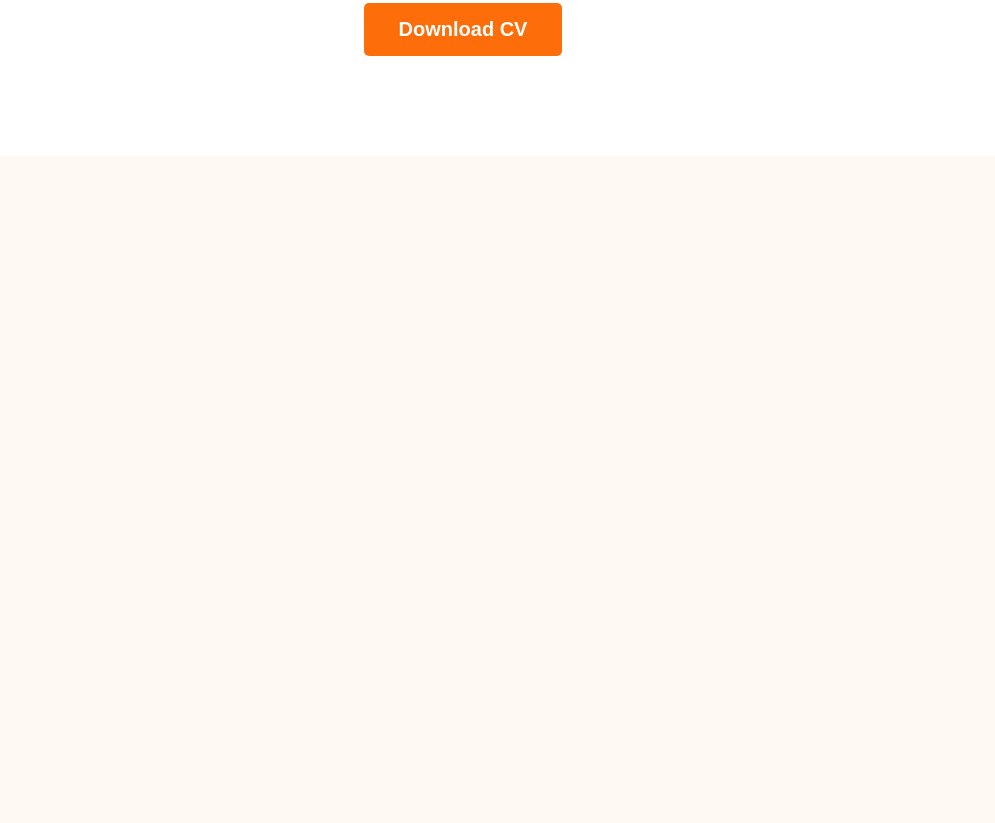
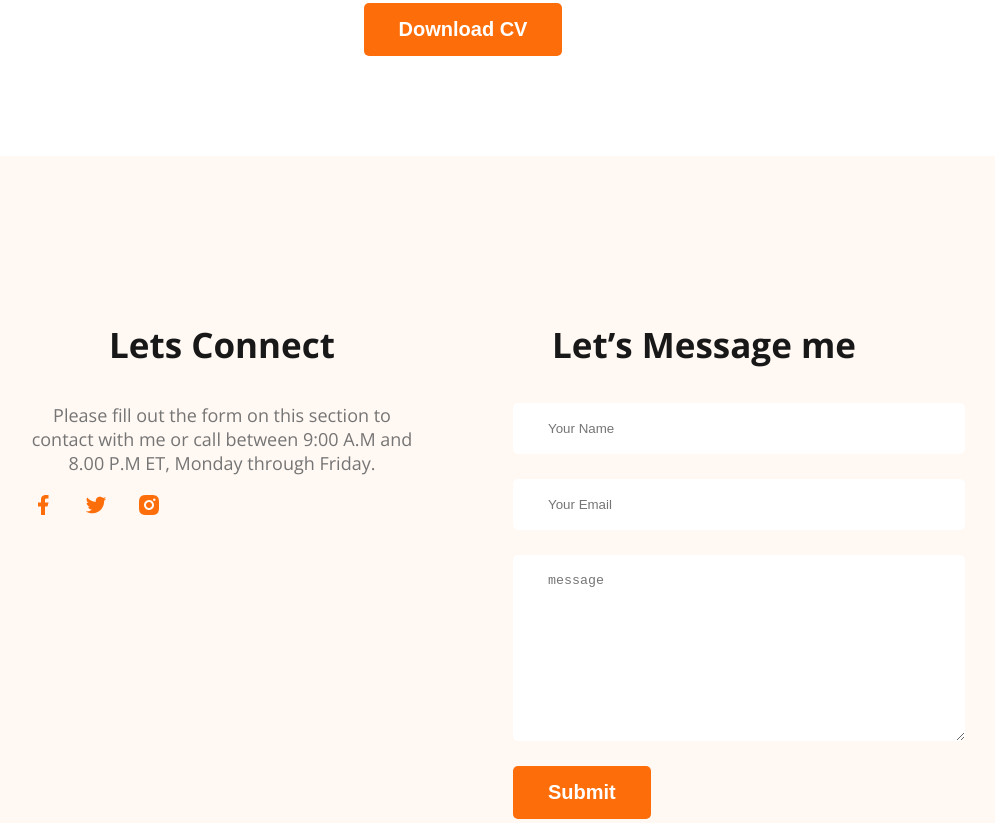
Before and after one commit to zunayedTheCreator/web-developer-protfolio, a plain HTML site: page index.html in a window 1280 px wide. Shown: the part 3198-4021 px from the top of the page, without its empty margins (177-1172 px from the left). Drawn offline with nearby package versions, Linux system fonts and the light colour scheme.

Commit message:
footer done

```diff
--- a/index.html
+++ b/index.html
@@ -158,6 +158,12 @@
         </div>
         <div class="footer-column">
             <h3 class="section-title">Let’s Message me</h3>
+            <form class="contact" action="">
+                <input type="text" placeholder="Your Name">
+                <input type="email" placeholder="Your Email">
+                <textarea placeholder="message" name="" id="" cols="30" rows="10"></textarea>
+                <input class="btn-primary" type="submit" value="Submit">
+            </form>
         </div>
     </footer>
 </body>
--- a/styles/protfolio.css
+++ b/styles/protfolio.css
@@ -174,6 +174,23 @@ main section{
 footer{
     display: flex;
     background: #FFF8F3;
-    padding: 1300px 200px;
+    gap: 100px;
     margin-top: 100px;
+    padding: 130px 200px;
 }
+.footer-column{
+    width: 50%;
+}
+.contact input[type="text"],input[type="email"], textarea{
+    display: block;
+    margin-bottom: 25px;
+    padding: 18px 35px;
+    color: #757575;
+    border-radius: 5px;
+    background:#FFF;
+    border: 0;
+    width: 100%;
+}
+.social-links a{
+    margin-right: 25px;
+}
```
